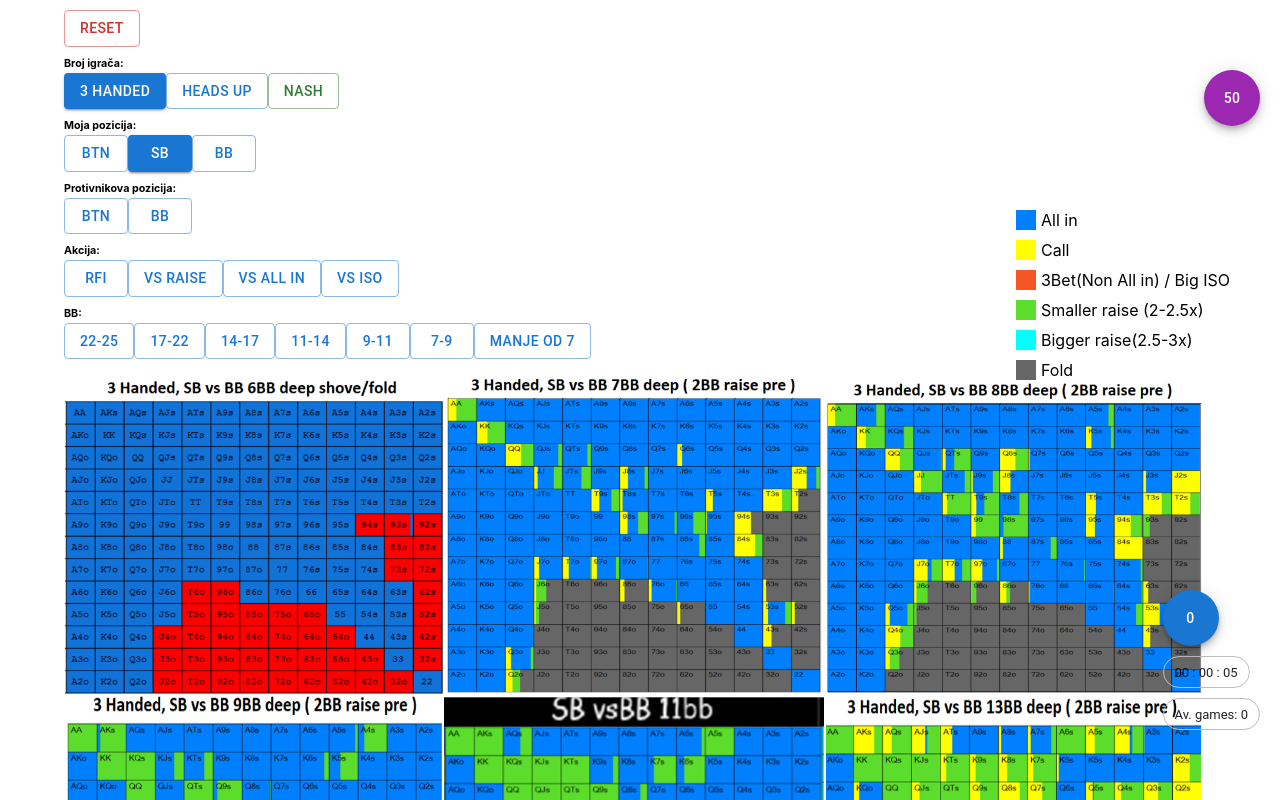
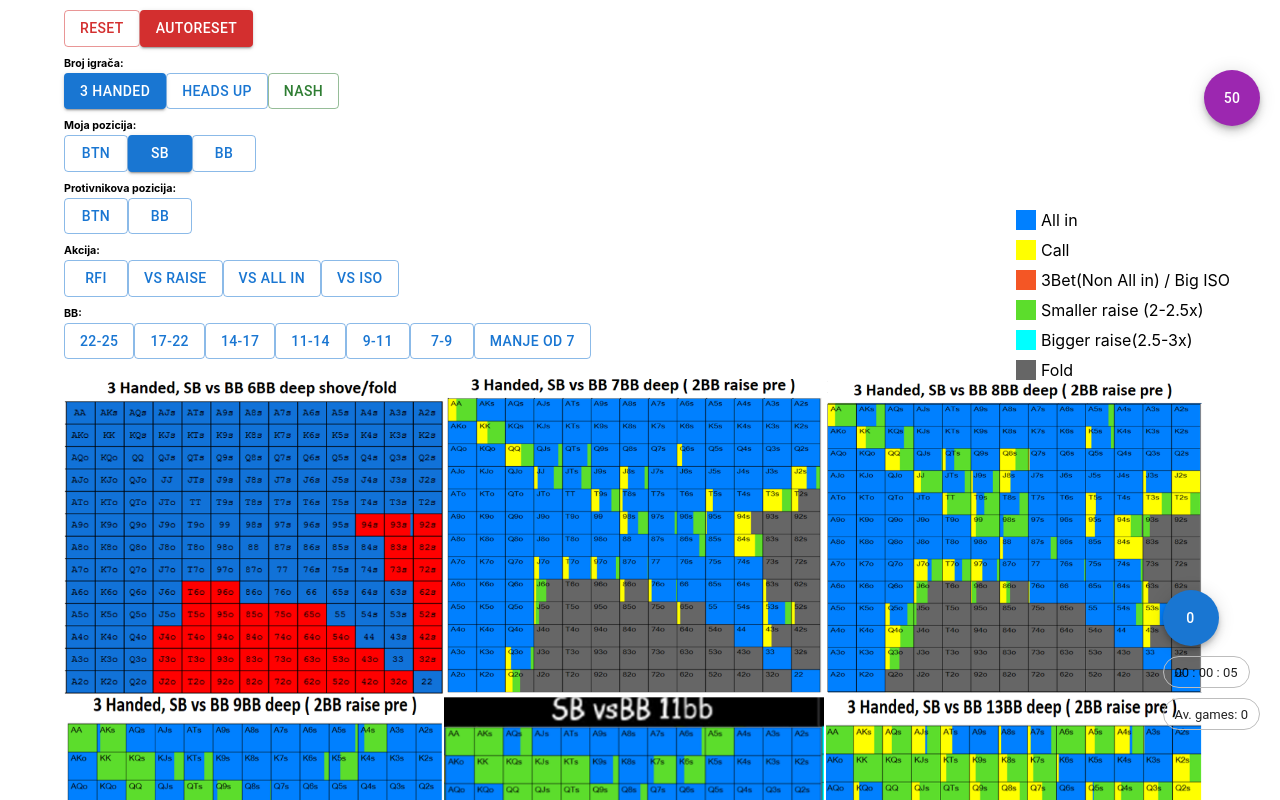
Before and after one commit to tortikolis/spinapp, a Next.js app: page / in a window 1280 px wide. Shown: the top 800 px of the page. Built offline with nearby package versions, Linux system fonts and the light colour scheme.

Commit message:
add auto reset button

```diff
--- a/src/components/Form.js
+++ b/src/components/Form.js
@@ -26,17 +26,17 @@ const Form = () => {
         isOpen: false,
         imgSrc: ""
     });
-    console.log(counter)
+   const [autoreset, setAutoreset] = useState(true);
 
-    const isStartingState = hPosition == "SB" && vPosition == "" && bbNum == "" && action == "";
+    const isStartingState = hPosition == "SB" && vPosition == "" && bbNum == "" && action == "" ;
 
     useEffect(() => {
-        if(counter > 7) {
+        if(counter > 10) {
             handleReset();
             setCounter(0);
         }
 
-        if(!isStartingState){
+        if(!isStartingState && autoreset){
             const interval = setTimeout(()=> {
                 setCounter(prev => prev + 1)
             }, 1000)
@@ -77,9 +77,14 @@ const Form = () => {
         }
     })
 
+    const toggleAutoreset = () => {
+        setAutoreset((prev => !prev))
+    }
+
     return(
         <Container>
             <Button variant="outlined" color="error" onClick={handleReset} sx={{marginTop:'10px'}}>Reset</Button>
+            <Button variant={autoreset ? "contained" : "outlined"} color="error" onClick={toggleAutoreset} sx={{marginTop:'10px'}}> Autoreset</Button>
             <Nplayers setNplayers={setNplayers} nPlayers={nPlayers} setCounter={setCounter}/>
             <Hposition setHposition={setHposition} hPosition={hPosition} nPlayers={nPlayers} setCounter={setCounter}/>
             <Vposition vPosition={vPosition} setVposition={setVposition} nPlayers={nPlayers} hPosition={hPosition} setCounter={setCounter}/>
```
